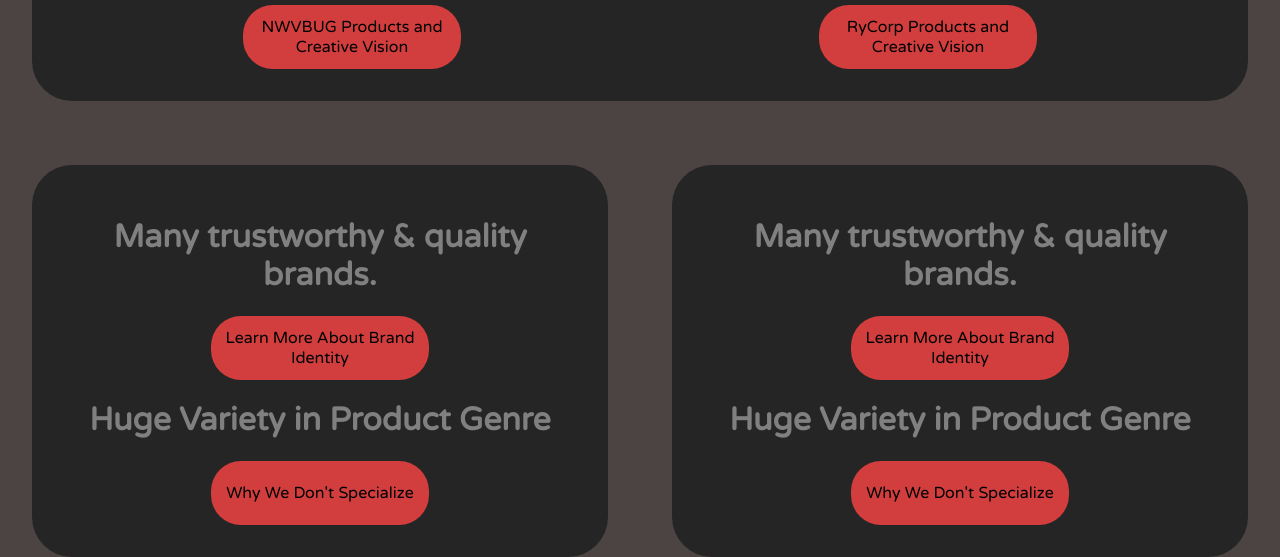
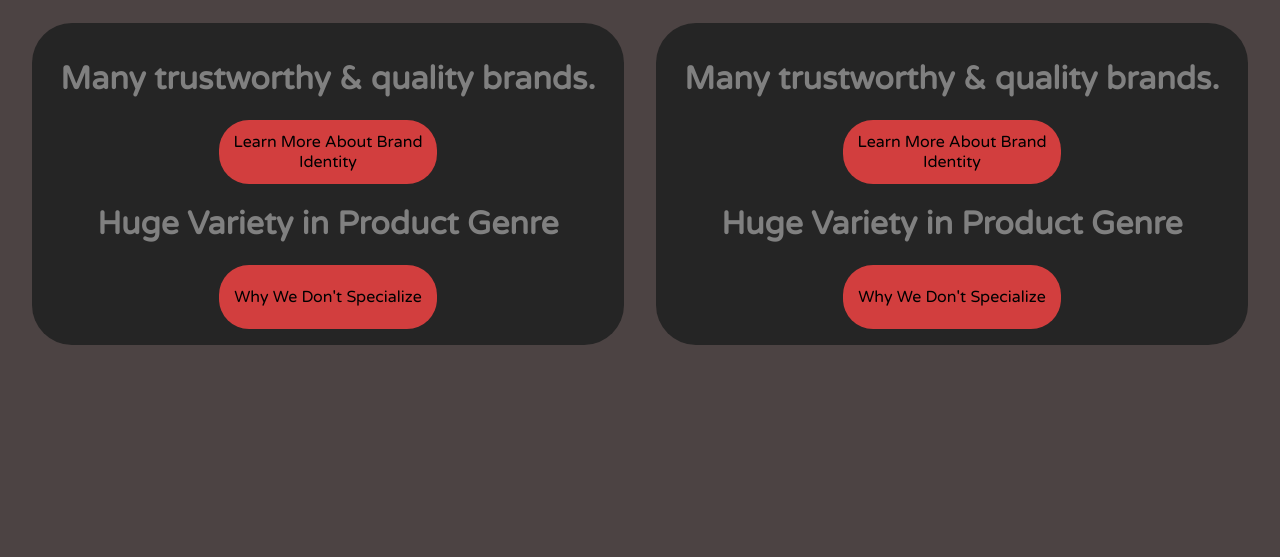
Before and after one commit to LYE-Software/explain, a plain HTML site: page index.html in a window 1280 px wide. Shown: the part 715-1272 px from the top of the page. After the commit the page ends 1092 px from the top, so only its background shows below. Drawn offline with Linux system fonts and the light colour scheme.

Commit message:
Fixed double padding in the middle

```diff
--- a/index.html
+++ b/index.html
@@ -24,7 +24,8 @@
     </div>
   </div>
 
-  <div class="largeflex fullheight">
+  <div class="content">
+    <div class="largeflex">
       <div class="smallbox">
         <h1 class="header">Products of the future, delivered today.</h1>
       </div>
@@ -45,7 +46,7 @@
       </div> -->
     </div>
 
-  <div class="sameline halfheight" style="flex-wrap: wrap;">
+    <div class="sameline" style="flex-wrap: wrap;">
       <div class="largeflex splitpanel">
         <div class="smallbox">
           <h1 class="header">Many trustworthy & quality brands.</h1>
@@ -70,5 +71,7 @@
         </div>
       </div>
     </div>
+  </div>
+
 </body>
 </html>
--- a/style.css
+++ b/style.css
@@ -28,8 +28,8 @@ body{
     flex-direction:column;
     align-items: center;
 
-    margin: 2.5vw;
-    padding: 2.5vw;
+    margin: 1.25vw;
+    padding: 1.25vw;
     background-color:#252525;
     border-radius: 40px;
 }
@@ -143,3 +143,7 @@ body{
 .fullheight {
     height: 75vh;
 }
+
+.content {
+    padding: 1.25vw;
+}
```
Lines whose indentation alone changed are shown as unchanged.
